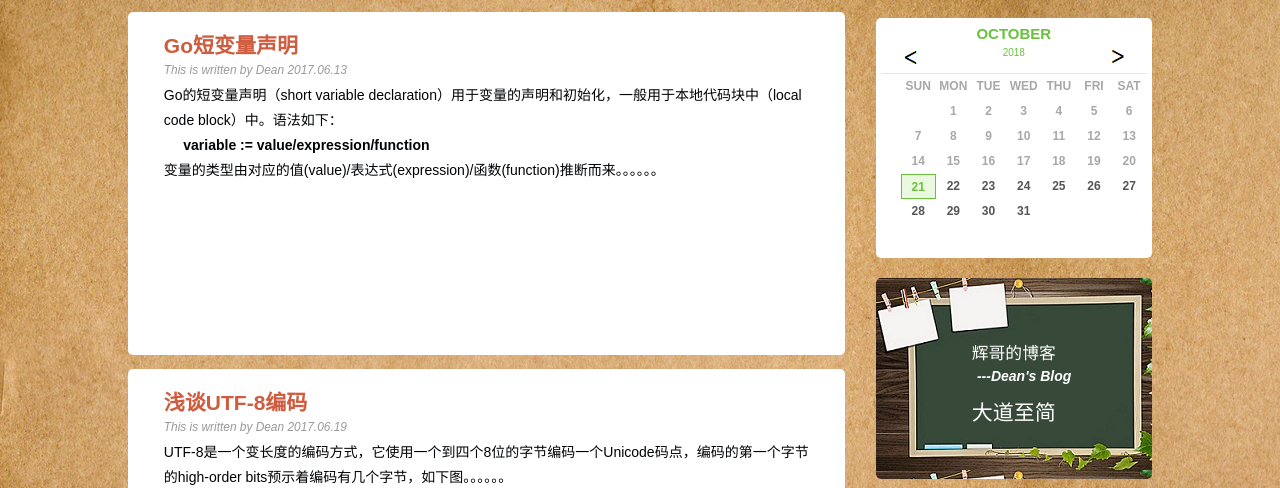
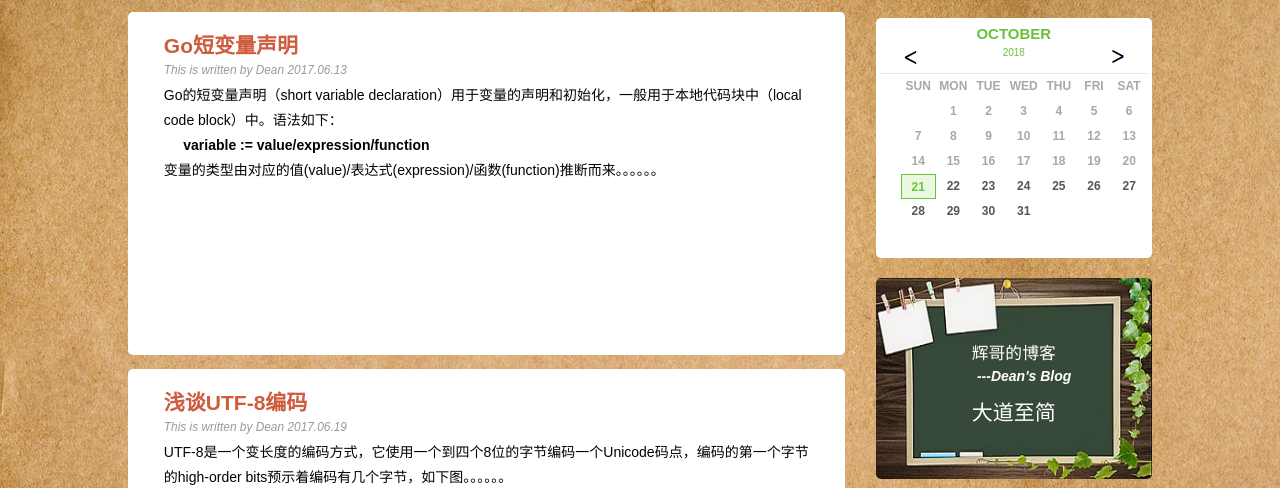
Before and after one commit to EnjoyCodingDean/EnjoyCodingDean.github.io, a plain HTML site: page index.html in a window 1280 px wide. Shown: the part 312-800 px from the top of the page. Drawn offline with Linux system fonts and the light colour scheme.

Commit message:
fix the main page image

```diff
--- a/css/style.css
+++ b/css/style.css
@@ -242,7 +242,8 @@ a:hover, a:active {
     height: 160px;
     float: left;
     font-weight: light;
-    background-image: url('../img/blackboard-1.jpg');
+    background: url('../img/blackboard-1.jpg') no-repeat center;
+    background-size: 100% 100%;
     border-radius: 5px;
     -moz-border-radius: 5px;
     -webkit-border-radius: 5px;
--- a/index.html
+++ b/index.html
@@ -113,7 +113,7 @@
     </aside>
 
     <footer class="mainFooter">
-        <p>Copyright &copy: 2017~2018 <a href="EnjoyCodingDean.github.io" title="Dean's blog">&nbsp;&nbsp;Dean's Blog</a></p>
+        <p>Copyright &copy: 2017~2018 <a href="https://EnjoyCodingDean.github.io" title="Dean's blog">&nbsp;&nbsp;Dean's Blog</a></p>
     </footer>
 
     <script type="text/javascript">
```
